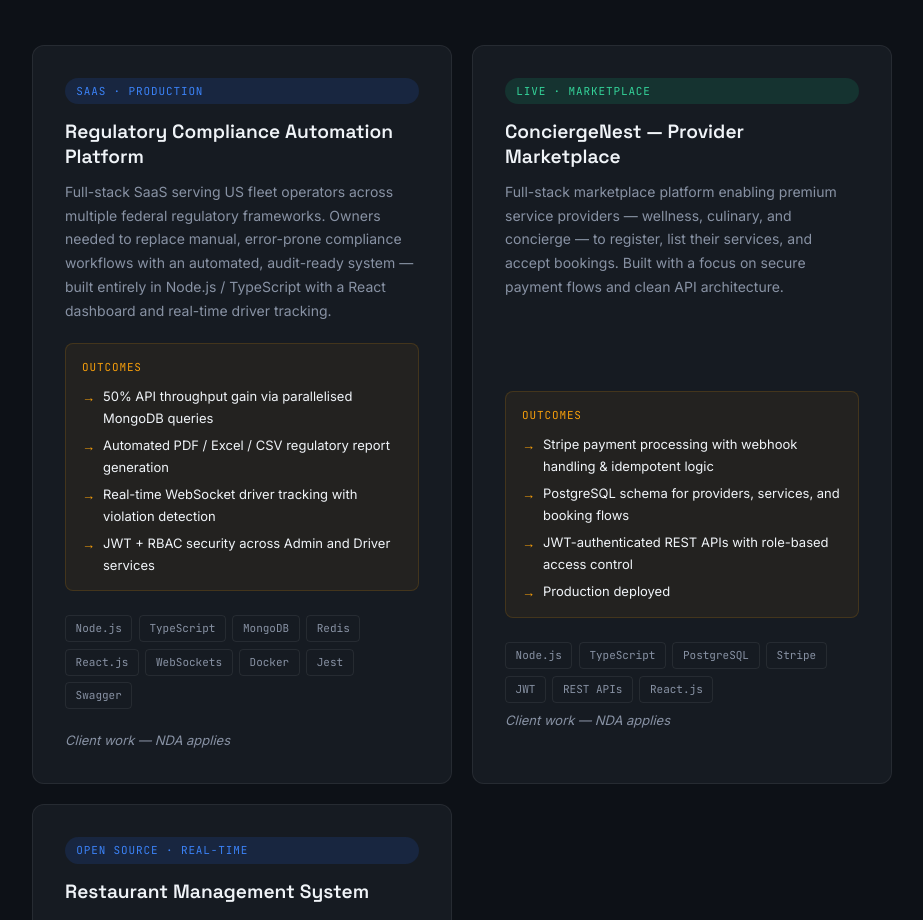
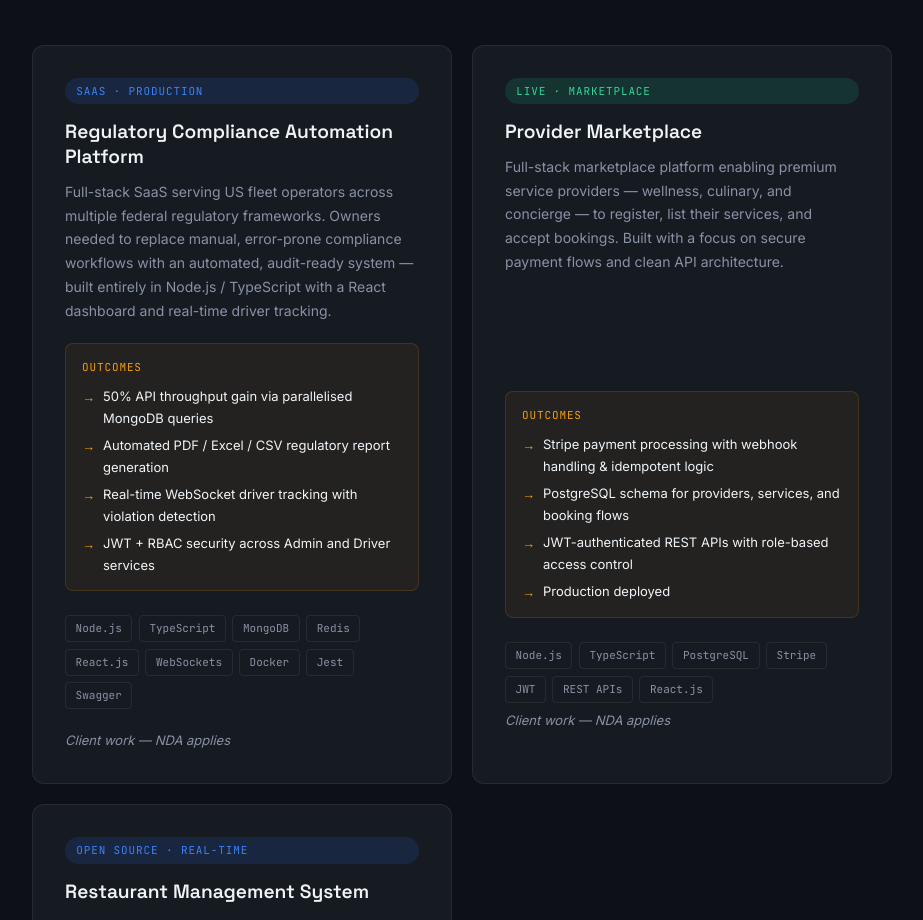
Before and after one commit to rowaisakram/rowaisakram.github.io, a plain HTML site: page index.html in a window 1280 px wide. Shown: the part 1138-2058 px from the top of the page, without its empty margins (178-1101 px from the left). Drawn offline with Linux system fonts and the light colour scheme.

Commit message:
Update index.html

```diff
--- a/index.html
+++ b/index.html
@@ -743,7 +743,7 @@
           <div class="project-card">
             <span class="project-tag live">Live · Marketplace</span>
             <div class="project-title">
-              ConciergeNest — Provider Marketplace
+              Provider Marketplace
             </div>
             <p class="project-desc">
               Full-stack marketplace platform enabling premium service providers
```
